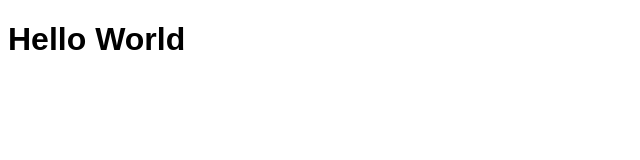
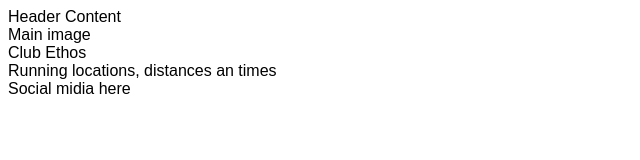
Before and after one commit to lcassis10/love-running, a plain HTML site: page index.html in a window 1280 px wide. Shown: the whole page, without its empty margins (0-640 px from the left). Drawn offline with Linux system fonts and the light colour scheme.

Commit message:
Add core structure for home page

```diff
--- a/index.html
+++ b/index.html
@@ -11,6 +11,18 @@
     <title>Love Running</title>
 </head>
 <body>
-    <h1>Hello World</h1>
+    <header>Header Content</header>
+    <section>
+        Main image
+    </section>
+    <section>
+        Club Ethos
+    </section>
+    <section>
+        Running locations, distances an times
+    </section>
+    <footer>
+        Social midia here
+    </footer>
 </body>
 </html>
```
